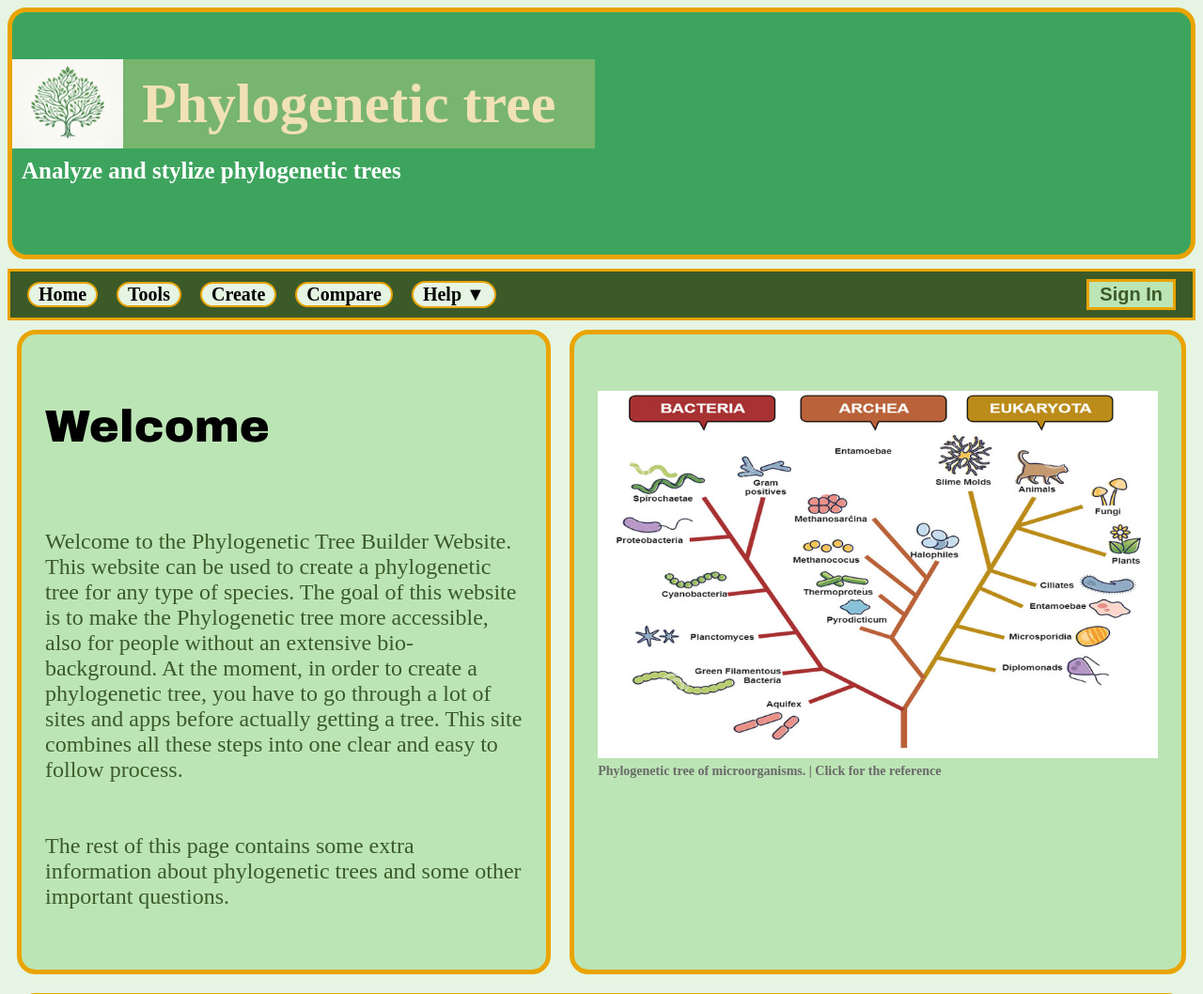
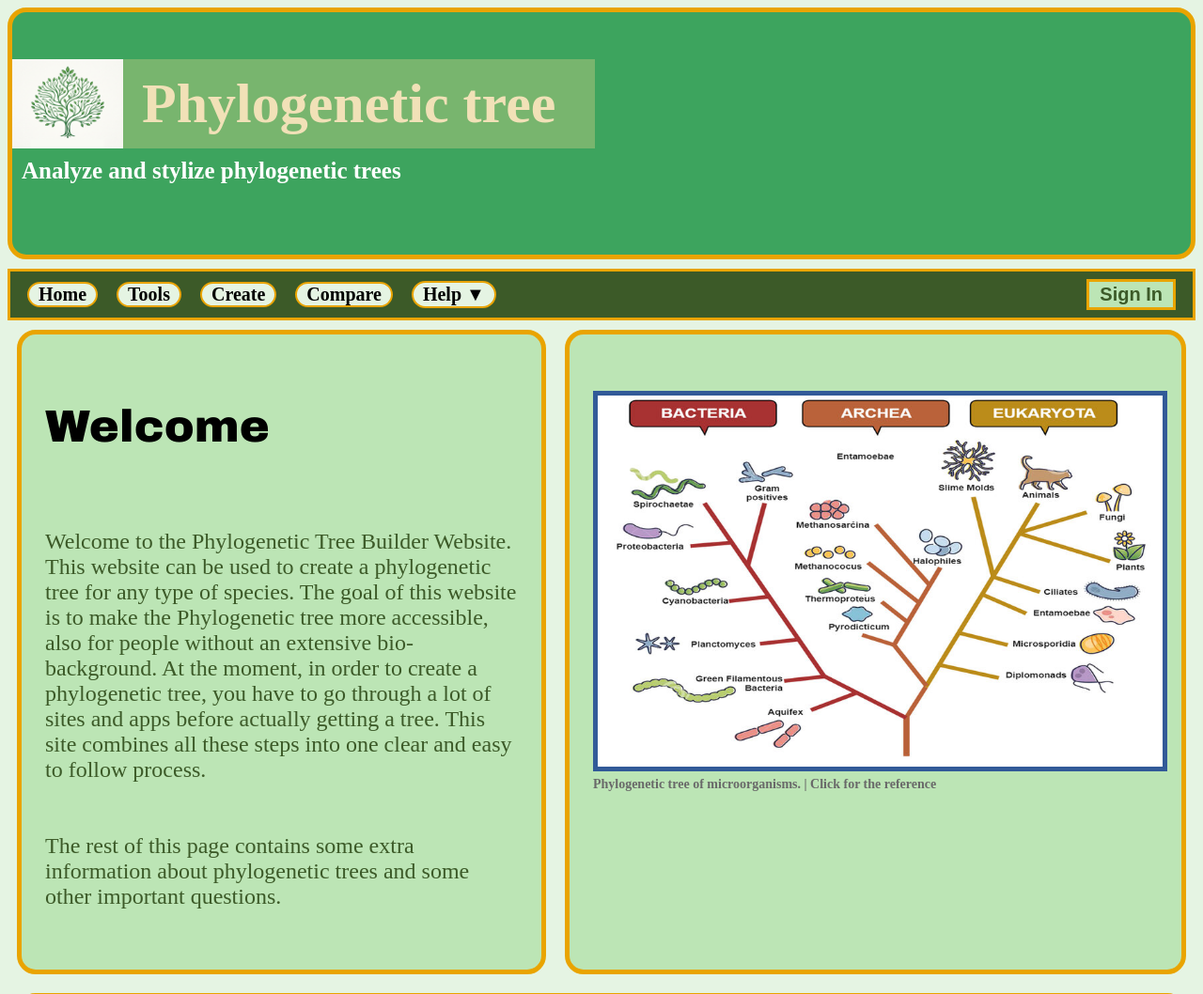
Before and after one commit to Tristan-Kruithof/TOOLBOX-PyhlogeneticTree, a Flask app: page / in a window 1280 px wide. Shown: the top 1058 px of the page at 94% size. Run offline with Flask 3, Linux system fonts and the light colour scheme.

Commit message:
Gave images a border

```diff
--- a/static/stylesheets/main.css
+++ b/static/stylesheets/main.css
@@ -203,6 +203,10 @@ CSS FOR IMAGE LINKS
 .image_box {
     transition: transform 0.2s ease;
     margin: 20px 0;
+}
+
+.image_box a img {
+    border:5px solid #325a98;
 }
 
 .image_box:hover {
```
Also changed, not shown: 1 other file.
